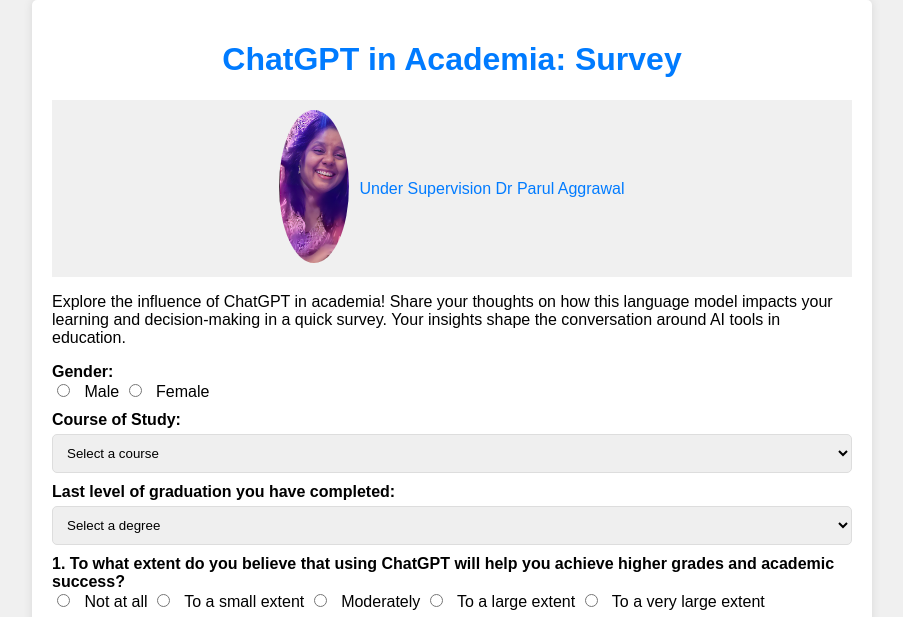
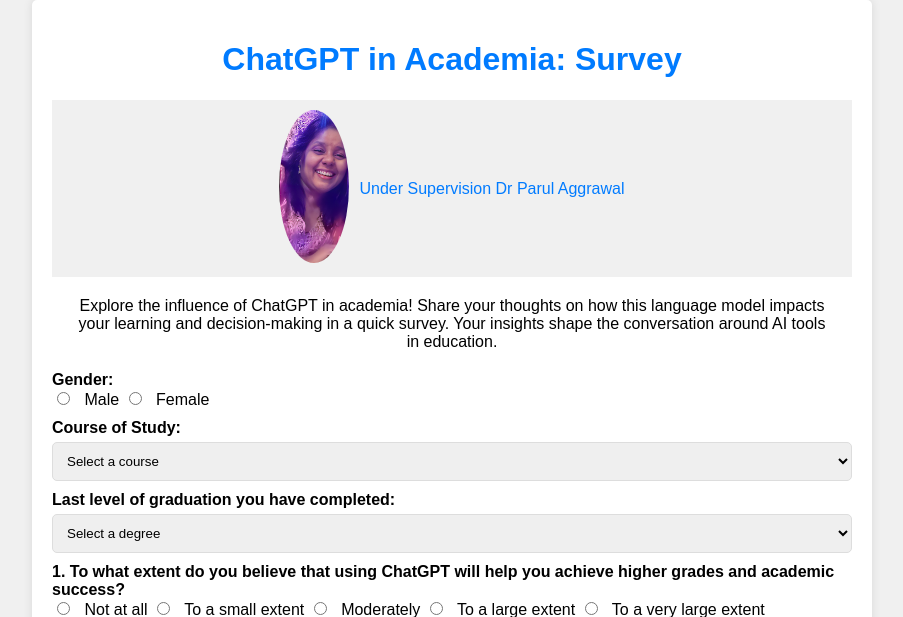
Before and after one commit to MohammadAnas5/surveyapi, a Flask app: page / in a window 1280 px wide. Shown: the top 617 px of the page, without its empty margins (188-1091 px from the left). Run offline with Flask 3, Linux system fonts and the light colour scheme.

Commit message:
Update hybrid.html

```diff
--- a/templates/hybrid.html
+++ b/templates/hybrid.html
@@ -90,6 +90,13 @@
         .subheading:hover {
             color: #0056b3; /* Change the color on hover */
         }
+
+        .description-container {
+            text-align: center;
+            margin: 20px;
+        }
+
+
     </style>
 </head>
 
@@ -104,7 +111,7 @@
         <a href="https://scholar.google.com/citations?user=Fzut9DEAAAAJ&hl=en" class="subheading" onclick="handleClick()">Under Supervision Dr Parul Aggrawal</a>
 
     </div>
-    <div centre>
+    <div class="description-container">
         <p>Explore the influence of ChatGPT in academia! Share your thoughts on how this language model impacts your learning and decision-making in a quick survey. Your insights shape the conversation around AI tools in education.</p>
     </div>
         <form id="dataForm" action="/submit">
```
